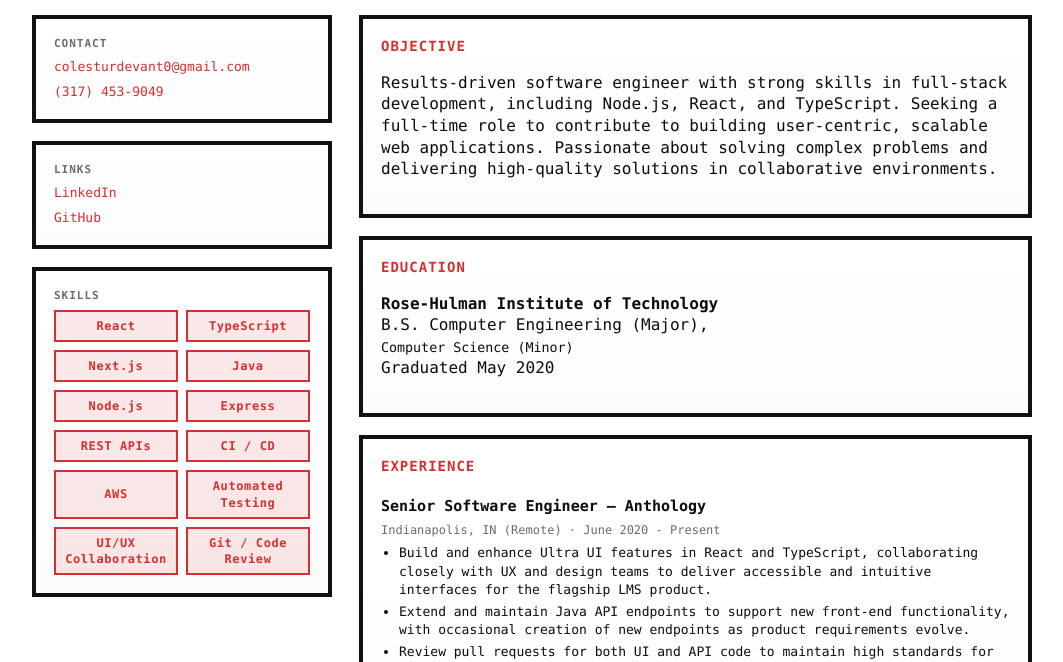
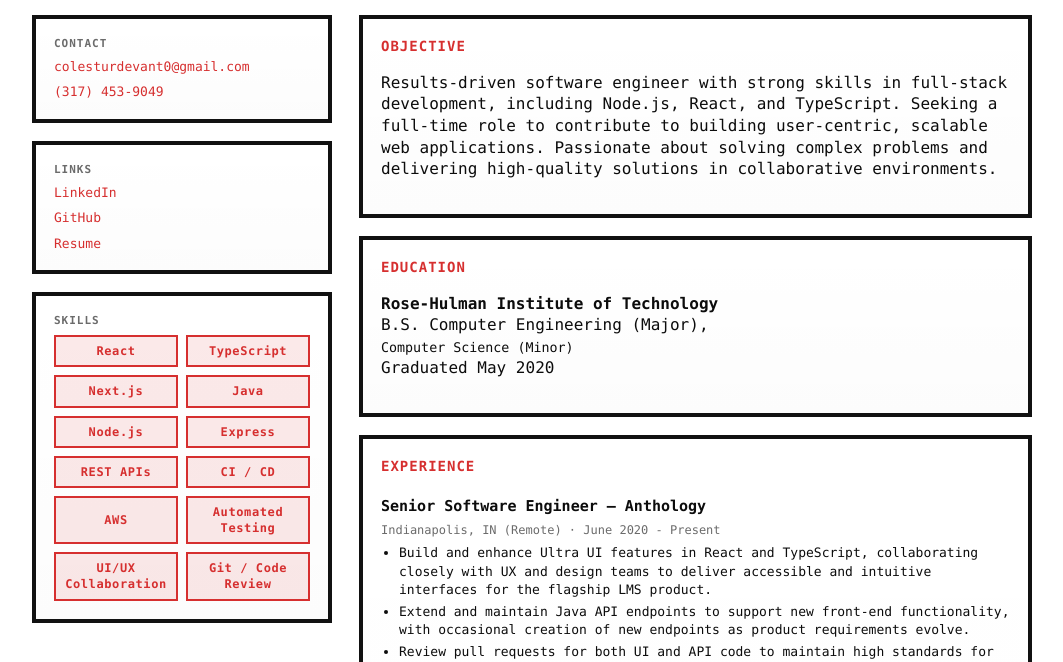
Before and after one commit to sturdeac/sturdeac.com, a plain HTML site: page index.html in a window 1280 px wide. Shown: the part 138-800 px from the top of the page, without its empty margins (108-1171 px from the left). Drawn offline with Linux system fonts and the light colour scheme.

Commit message:
add readme and resume

```diff
--- a/index.html
+++ b/index.html
@@ -200,6 +200,7 @@
         <div class="contact-list">
           <a href="https://www.linkedin.com/in/sturdeac/">LinkedIn</a>
           <a href="https://github.com/sturdeac">GitHub</a>
+          <a href="resume.pdf" class="download-btn" download>Resume</a>
         </div>
       </section>
 
```
Also changed, not shown: 2 other files.
